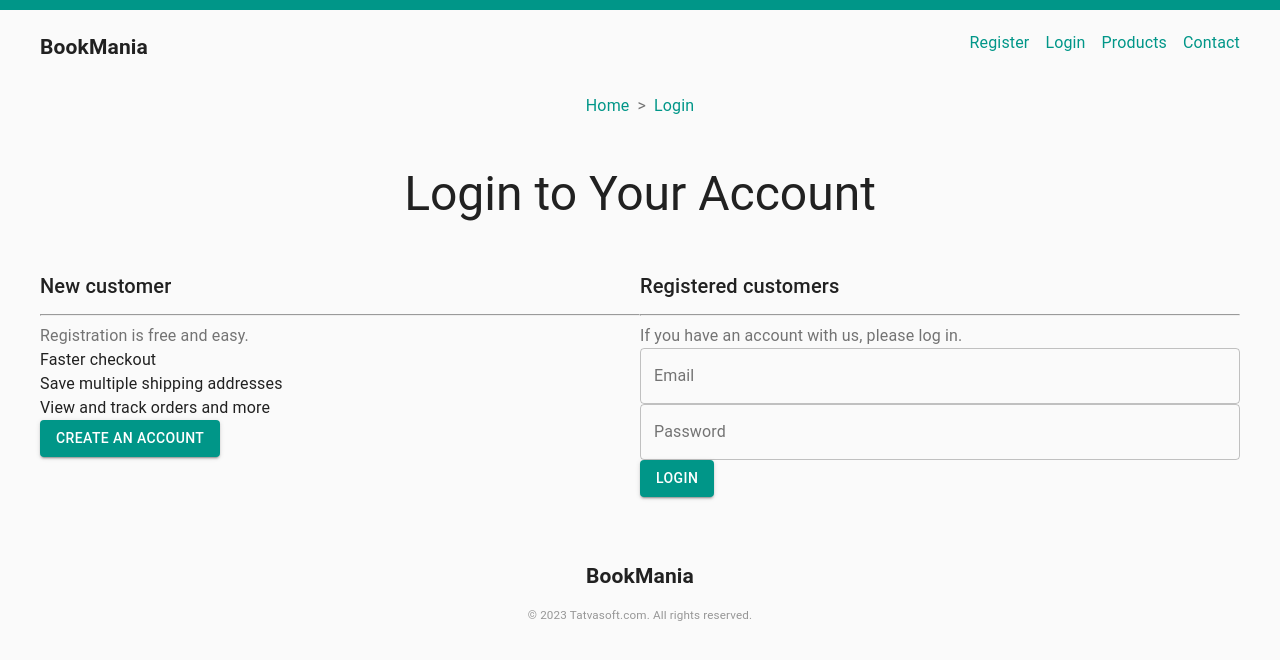
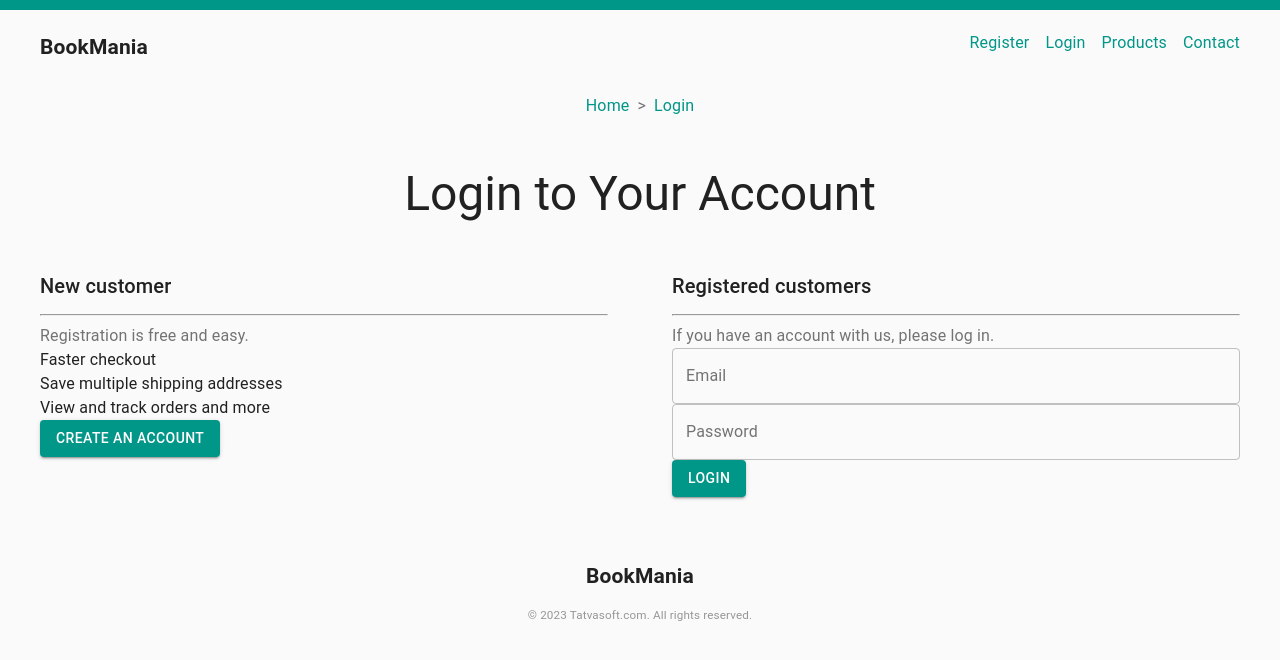
Before and after one commit to xdarksondagar/Bookmania, a React (Create React App) app: page /login in a window 1280 px wide. Shown: the top 660 px of the page. Built offline with nearby package versions, Linux system fonts and the light colour scheme.

Commit message:
Complete Login Page

```diff
--- a/src/pages/Login/style.css
+++ b/src/pages/Login/style.css
@@ -1,5 +1,6 @@
 .login__container {
   display: flex;
+  gap: 4rem;
 }
 
 .login__container > div {
```
